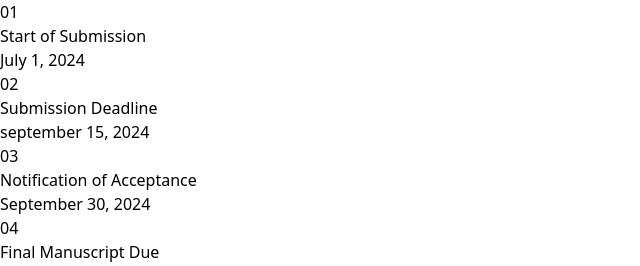
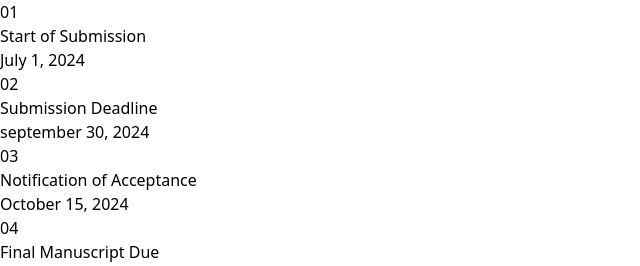
Before and after one commit to ilyasfarkhane-dev/conference, a Next.js app: page / in a window 1280 px wide. Shown: the part 3527-3793 px from the top of the page, without its empty margins (0-640 px from the left). Built offline with nearby package versions, Linux system fonts and the light colour scheme.

Commit message:
dates update

```diff
--- a/components/homes/home/ChoseAreaHomeOne.tsx
+++ b/components/homes/home/ChoseAreaHomeOne.tsx
@@ -30,7 +30,7 @@ const chose_data: chose_data_type[] = [
     sirial_no: "02",
     icon: chose_icon_3,
     title: "Submission Deadline",
-    info: "september 15, 2024",
+    info: "september 30, 2024",
   },
   {
     id: 3,
@@ -38,7 +38,7 @@ const chose_data: chose_data_type[] = [
     sirial_no: "03",
     icon: chose_icon_2,
     title: "Notification of Acceptance",
-    info: "September 30, 2024",
+    info: "October  15, 2024",
   },
   {
     id: 4,
```
